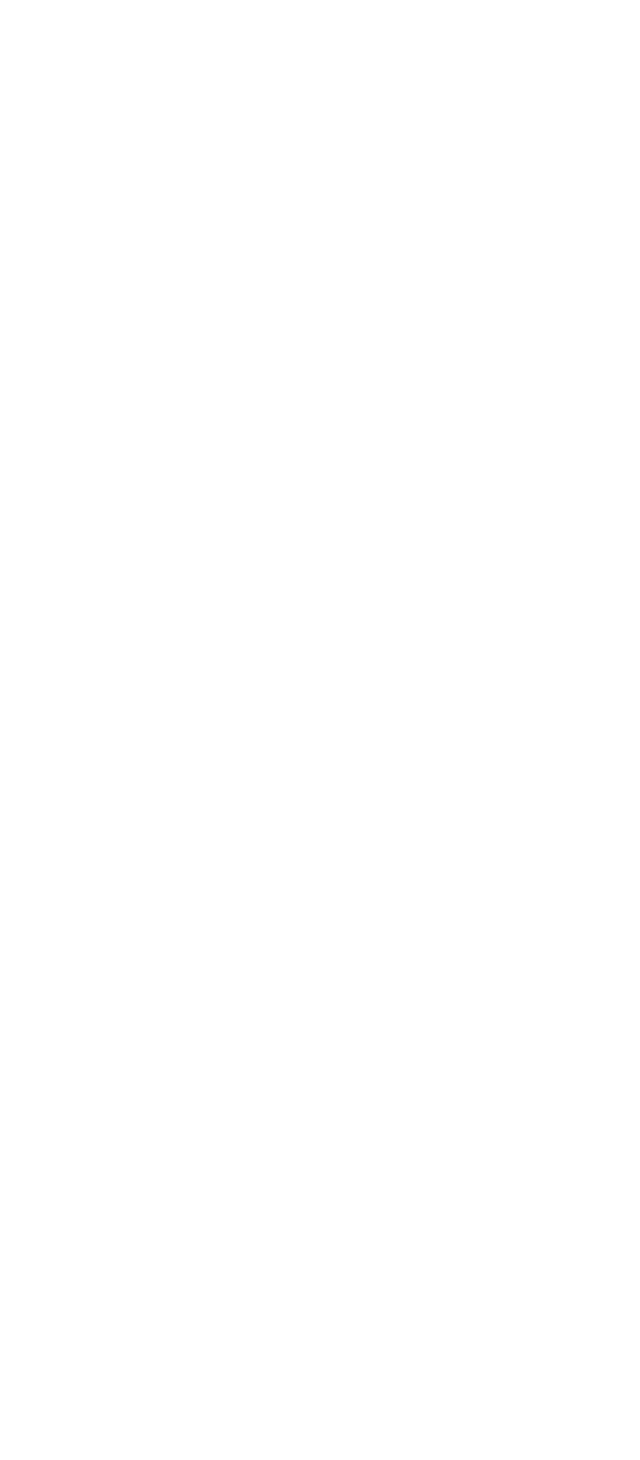
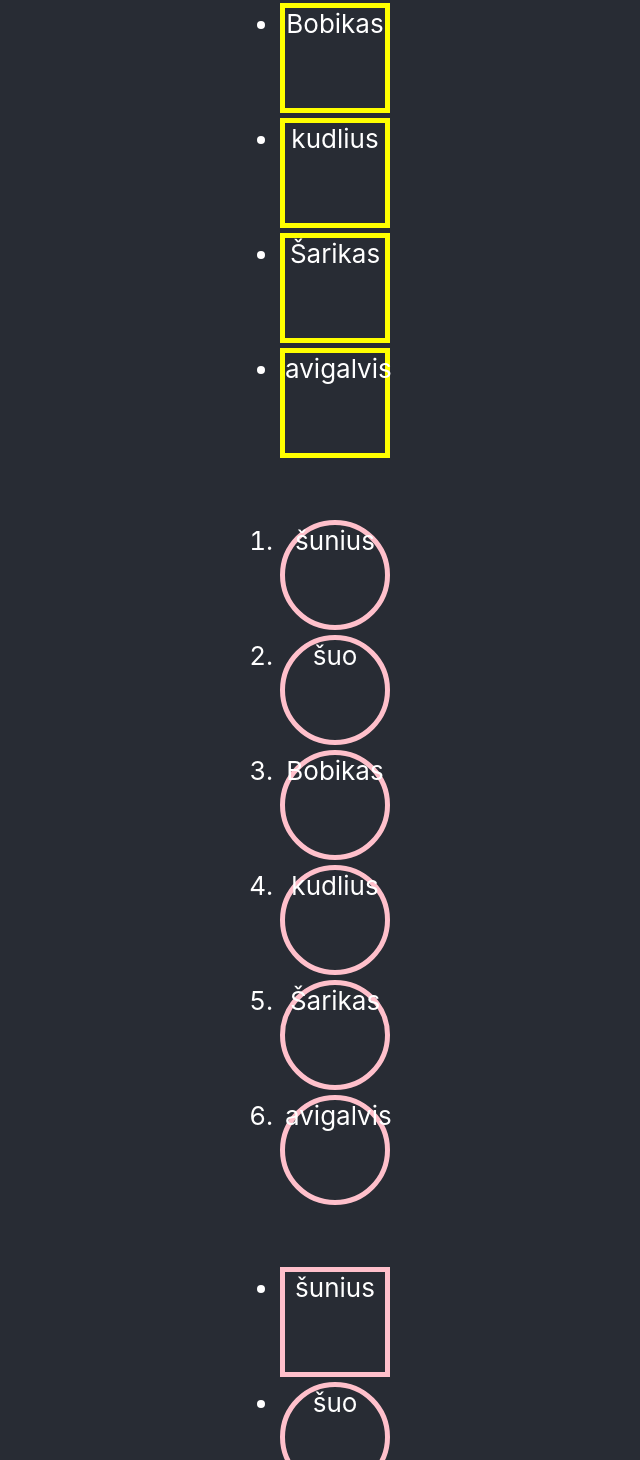
Before and after one commit to AusraMundus/React-homework, a React (Create React App) app: page / in a window 1280 px wide. Shown: the part 1030-2490 px from the top of the page, without its empty margins (325-965 px from the left). Before the commit the page ends 800 px from the top, so only its background shows below. Built offline with nearby package versions, Linux system fonts and the light colour scheme.

Commit message:
React Base and Base-list homework done

```diff
--- a/src/App.jsx
+++ b/src/App.jsx
@@ -1,5 +1,6 @@
 import './App.css';
-import {LabasZuiki, Tekstas, Dryziai, Planetos, Namai} from "./Components/nd-react-base-1";
+import {LabasZuiki, Tekstas, Dryziai, Planetos, Namai} from "./Components/nd-react-base";
+import {SuoKvadrate, SuoApskritime, SuoFormose, DogBigLetter, DogsColor} from "./Components/nd-react-base-list";
 
 function App() {
 
@@ -13,6 +14,12 @@ function App() {
         <Planetos  p1='Saturnas' p2='Plutonas'/>
         <Namai t1='Sodas ir daržas' t2='Kiemas' textColor='green'/>
 
+        <SuoKvadrate />
+        <SuoApskritime />
+        <SuoFormose />
+        <DogBigLetter />
+        <DogsColor />
+
       </header>
     </div>
   );
--- /dev/null
+++ b/src/Components/nd-react-base-list.jsx
@@ -0,0 +1,81 @@
+const dogs = [
+    {id: 0, name:'šunius'},
+    {id: 1, name:'šuo'},
+    {id: 2, name:'Bobikas'},
+    {id: 3, name:'kudlius'},
+    {id: 4, name:'Šarikas'},
+    {id: 5, name:'avigalvis'},
+];
+
+// 1 užduotis
+function SuoKvadrate() {
+    let style= {
+        width: 100,
+        height: 100,
+        border: "5px solid yellow",
+        margin: 5,
+    }
+    const dogsList = dogs.map(dog => <li key={dog.id} style={{...style}}>{dog.name}</li>);
+    return <ul>{dogsList}</ul>;
+}
+
+// 2 užduotis
+function SuoApskritime() {
+    let styleSecond= {
+        width: 100,
+        height: 100,
+        border: "5px solid pink",
+        borderRadius: "50%",
+        margin: 5,
+    }
+    const dogsList = dogs.sort((dog1, dog2) => dog1.length - dog2.length).map(dog => <li key={dog.id} style={{...styleSecond}}>{dog.name}</li>);
+    return <ol>{dogsList}</ol>;
+}
+
+// 3 užduotis
+function SuoFormose() {
+    let style= {
+        width: 100,
+        height: 100,
+        border: "5px solid pink",
+        margin: 5,
+    }
+    let styleSecond= {
+        width: 100,
+        height: 100,
+        border: "5px solid pink",
+        borderRadius: "50%",
+        margin: 5,
+    }
+    const dogsList = dogs.map((dog, index) => {
+        if (index % 2 === 0) {
+            return <li style={{...style}}>{dog.name}</li>;
+        }
+            else {
+                return <li style={{...styleSecond}}>{dog.name}</li>
+            }
+    })
+    return <ul>{dogsList}</ul>;
+}
+
+// 4 užduotis
+function DogBigLetter () {
+    const dogsList = dogs.filter(dog => dog.name[0] === dog.name[0].toLowerCase()).map(dog => <li key={dog.id}>{dog.name}</li>);
+
+    return <ul>{dogsList}</ul>;
+}
+
+// 5 užduotis
+function DogsColor () {
+    const dogsList = dogs.map(dog => {
+        if (dog.name.length > 6) {
+            return <li key={dog.id} style={{color: 'green'}}>{dog.name.length}</li>;
+        }
+            else {
+                return <li key={dog.id} style={{color: 'red'}}>{dog.name.length}</li>
+            }
+    })
+    return <ul>{dogsList}</ul>;
+}
+
+export {SuoKvadrate, SuoApskritime, SuoFormose, DogBigLetter, DogsColor}
--- a/src/Components/nd-react-base-1.jsx
+++ b/src/Components/nd-react-base.jsx
@@ -1,11 +1,14 @@
+// 1 užduotis
 function LabasZuiki() {
     return <p style={{color: 'pink'}}>LABAS, ZUIKI!</p>;
 }
 
+// 2 užduotis
 function Tekstas({text}) {
     return <h1>{text}</h1>;
 }
 
+// 3 užduotis
 function Dryziai({stripes}){
     let spalva = 'violet';
     if (stripes===1) {spalva='blue'}
@@ -14,6 +17,7 @@ function Dryziai({stripes}){
         return <h1 style={{color: spalva}}>Zebrai ir Bebrai</h1>
 }
 
+// 4 užduotis
 function Planetos ({p1, p2}) {
     return (
         <div>
@@ -23,6 +27,7 @@ function Planetos ({p1, p2}) {
     )
 }
 
+// 5 užduotis
 function Namai ({t1, t2, textColor}) {
     return (
         <div>
```
